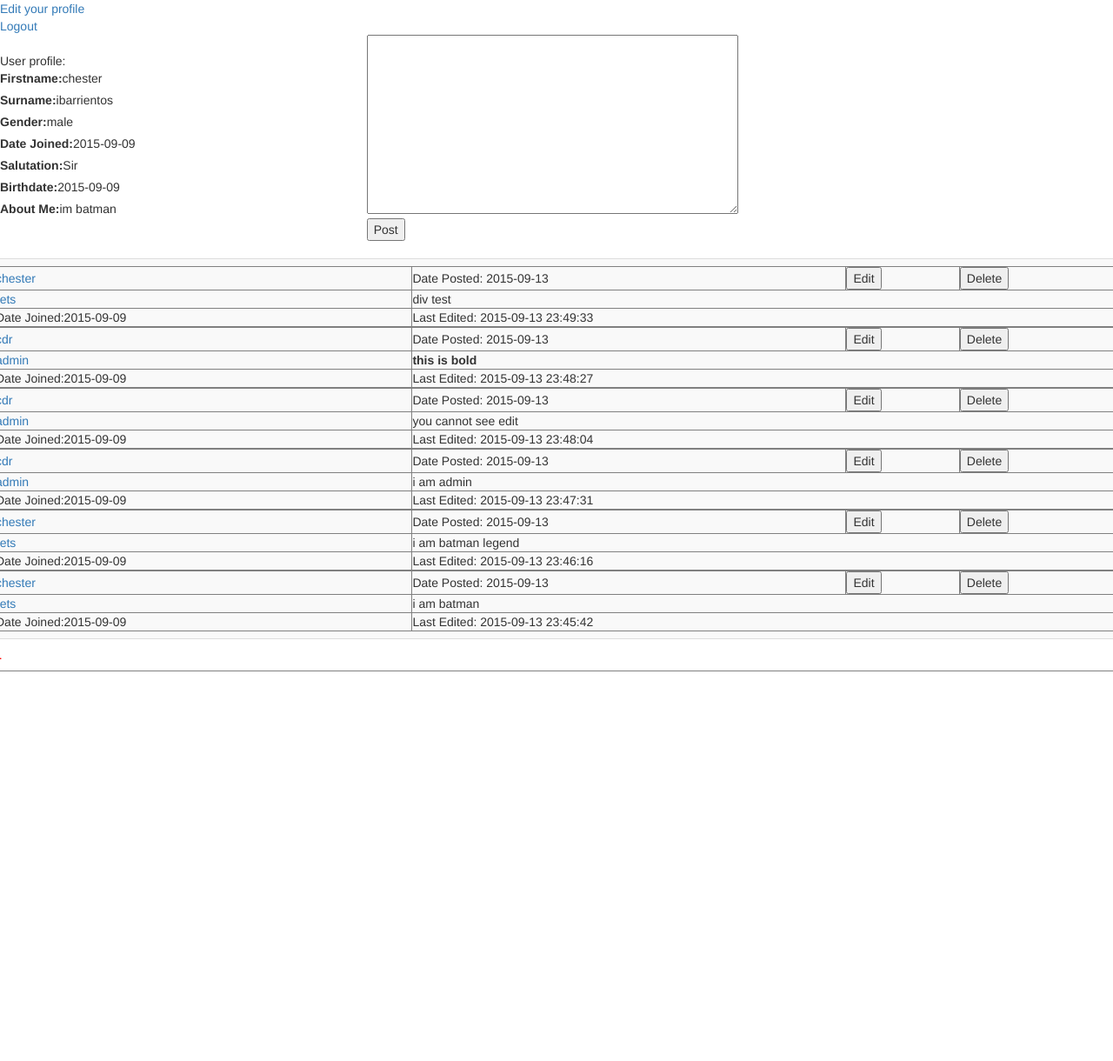
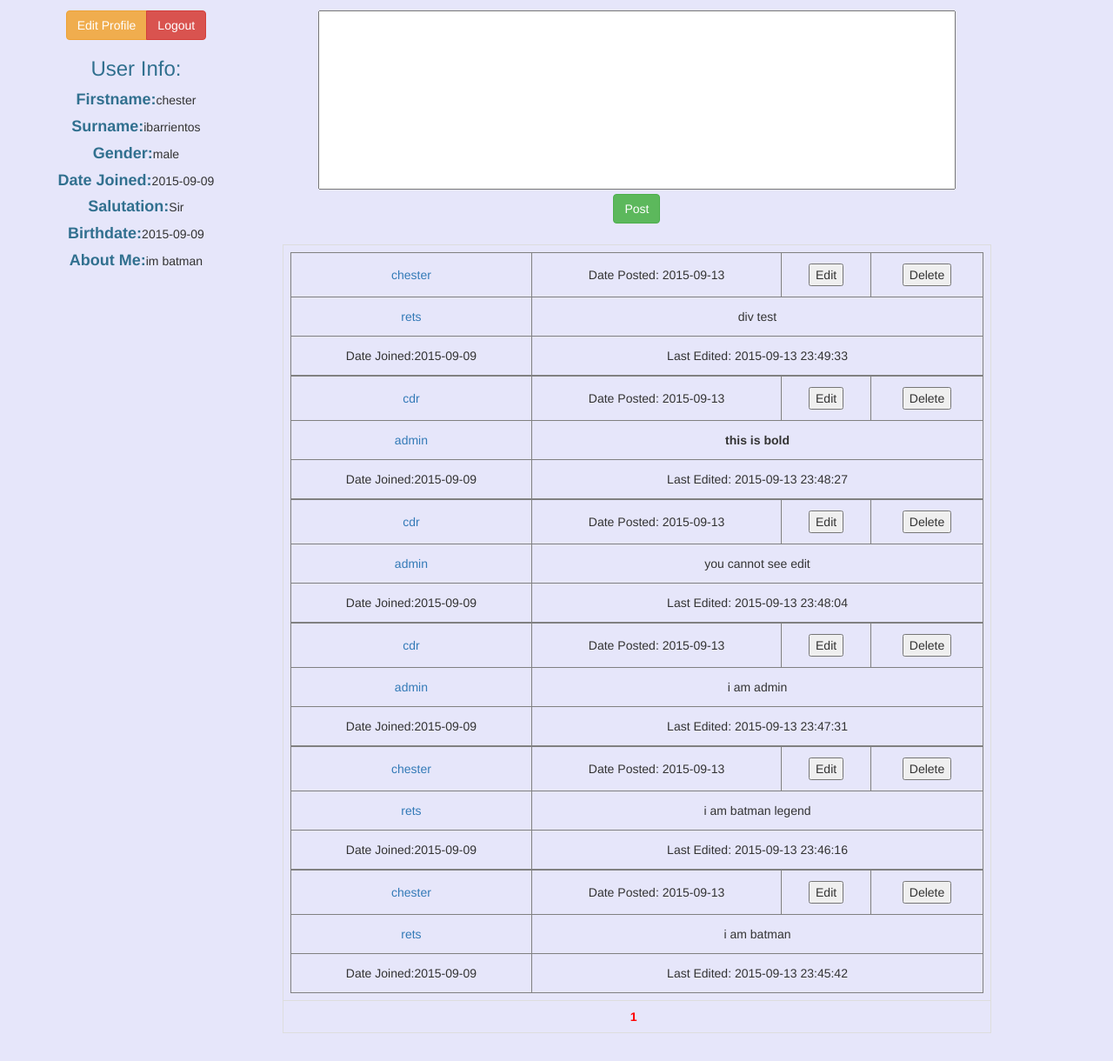
Before and after one commit to gdm02/SECUDEVCase2, a PHP site: page /messageboard.php in a window 1280 px wide. Shown: the whole page at 87% size. Before the commit the page ends 772 px from the top, so only its background shows below. Run offline with PHP 8.4, Linux system fonts and the light colour scheme; a user stored in the database is signed in; data comes from the database, SQL or seed files in the repository.

Commit message:
MSG Board with style

```diff
--- a/secudevcase2/messageboard.php
+++ b/secudevcase2/messageboard.php
@@ -43,7 +43,7 @@
 		}
 		#noborder {
 			border: 0;
-		} */
+		}
 
 		div, textarea, table, td, th, code, pre, samp {
 			word-wrap: break-word;
@@ -53,7 +53,31 @@
 		}
 		.w50 {
     		width: 50%;
+		} */
+
+		body{
+			background-color: lavender;
 		}
+
+		label{
+			font-size: 18px;
+		}
+
+		.maint{
+			text-align: center;
+			width: 90%;
+		}
+
+		td {
+			padding: 12px;
+		}
+
+		textarea {
+   			resize: none;
+   			width: 90%;
+		}
+
+
 
 	</style>
 <script src = "jquery-1.11.3.min.js"></script>
@@ -135,10 +159,10 @@
 // 					</select>
 // 					Font Size: <input id = "postfontsize" type = "number" min = "12" max = "14" value = "12">';
 
-		echo "<br><br><form method='POST' class='post-form' action='./submitpost.php'>"
+		echo "<td><form method='POST' class='post-form' action='./submitpost.php'>"
 				."<textarea name='post_content' rows='10' cols = '50'/></textarea>"
-				."<br><input type='submit' name='submit-post' value='Post' />"
-						."</form><br>";
+				."<br><input class=\"btn btn-success\" type='submit' name='submit-post' value='Post' />"
+						."</form> </td>";
 	}
 	?>
 
@@ -177,31 +201,38 @@
 // 			}
 // 		}
 
-			echo "<div class = \"row\"> <div class=\"col-sm-4\"> <a href ='./editprofile.php'>Edit your profile</a> <br> <a href='./signout.php'>Logout</a><br><br>";
+			echo "<table class = \"maint\"><tr><td valign=\"top\" rowspan=\"2\">
+				<div class=\"btn-group\">
+				<button type=\"button\" class=\"btn btn-warning\" onclick = \"location.href ='./editprofile.php';\">Edit Profile</button>
+				<button type=\"button\" class=\"btn btn-danger\" onclick = \"location.href ='./signout.php';\">Logout</button>
+				 </div>";
 			echo
-			'User profile: <br><label>Firstname: </label>'.
+					'<h3 class="text-info">User Info: </h3>
+					<label class="text-info">Firstname: </label>'.
 					$_SESSION["firstname"]
 					.'<br>
-					<label>Surname: </label>'.
+					<label class="text-info">Surname: </label>'.
 					$_SESSION["lastname"]
 					.'<br>
-					<label>Gender: </label>'.
+					<label class="text-info">Gender: </label>'.
 					$_SESSION["gender"]
 					.'<br>
-					<label>Date Joined:</label>'.
+					<label class="text-info">Date Joined:</label>'.
 					$_SESSION["joindate"]
 					.'<br>
-					<label>Salutation:</label>'.
+					<label class="text-info">Salutation:</label>'.
 					$_SESSION["salutation"]
 					.'<br>
-					<label>Birthdate: </label>'.
+					<label class="text-info">Birthdate: </label>'.
 					$_SESSION["birthdate"]
 					.'<br>
-					<label>About Me: </label>'.
+					<label class="text-info">About Me: </label>'.
 					clean_data($_SESSION["aboutme"])
-					.'<br> <br> </div> ';
+					.'<br> <br> </td>';
 
 			showInputBox();
+
+			echo " </tr>";
 
 			$sql = 'SELECT posts.id, acc_id, content, postdate, last_edited, fname, username, joindate
 								FROM posts
@@ -216,7 +247,7 @@
 			$stmt->execute();
 			$results = $stmt->fetchAll(PDO::FETCH_ASSOC);
 
-			echo "<div class=\"table-responsive\"> <table class=\"table table-striped\" align='center' width='50%' border='1'>
+			echo "<td> <table class=\"table table-bordered\" align='center' width='50%'>
 				<tr>
 					<td>
 						<table align='center' border='1' width='100%' height='100%' id='data'>";
@@ -235,8 +266,8 @@
 					</td>
 				</tr>
 			</table>
-	    	</div>
-	    	</div>";
+			</td>
+	    	</table>";
 			/*
 			if($stmt->rowCount() > 0) {
 				echo "<table align='center' width='50%' border='1'>
```
Lines whose indentation alone changed are shown as unchanged.
